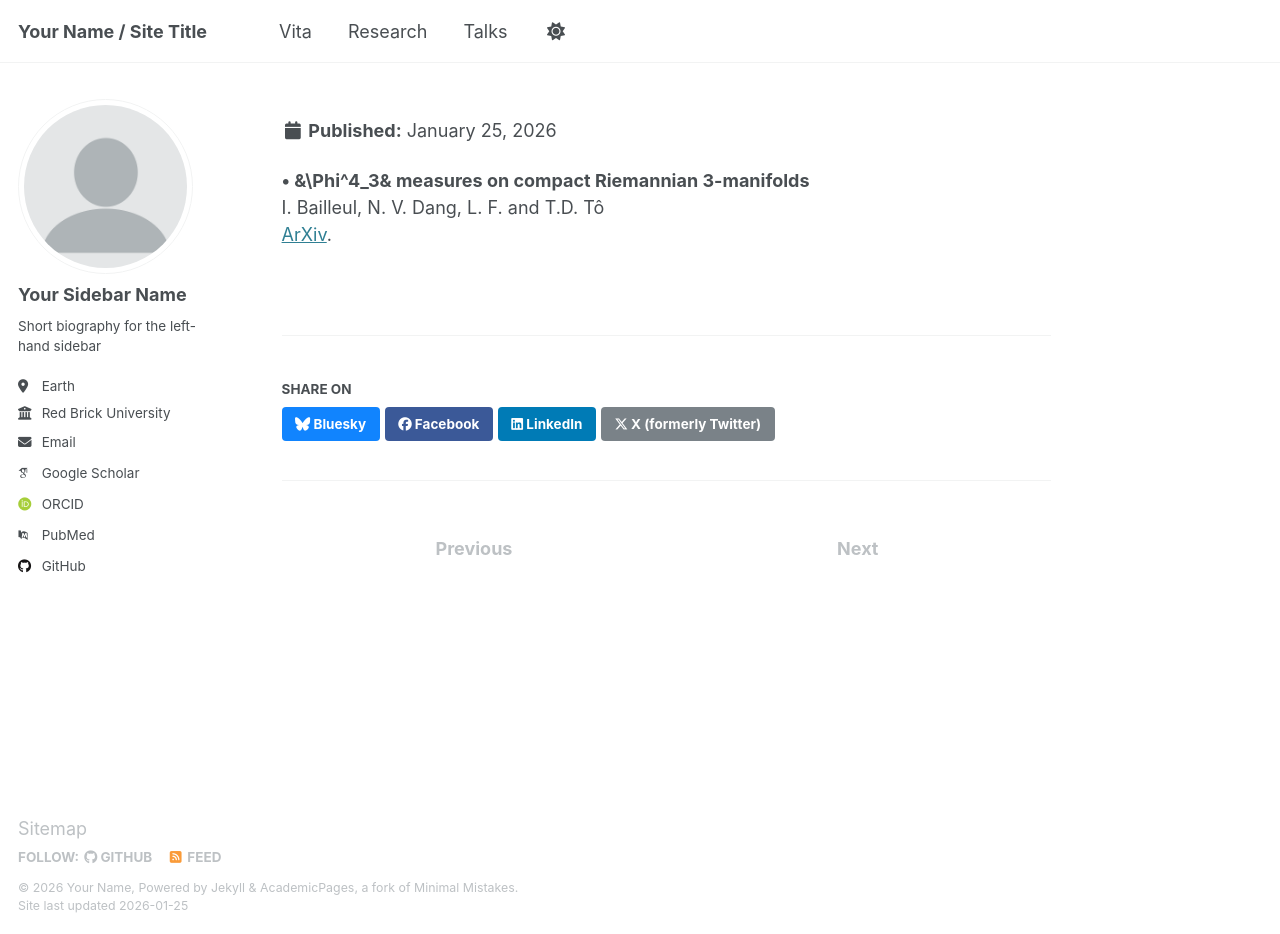
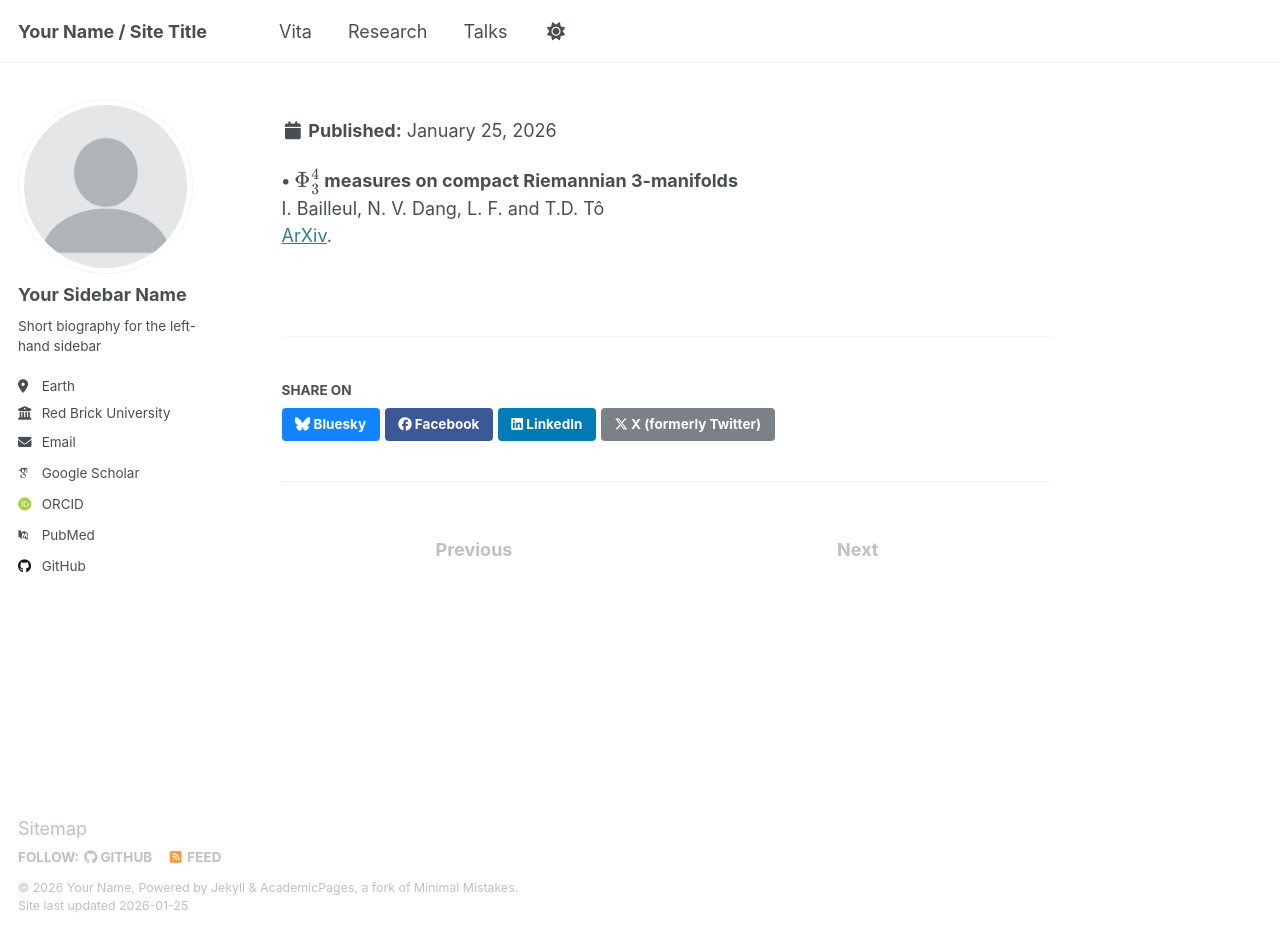
Before and after one commit to leonardferdinand/leonardferdinand.github.io, a Jekyll site: the page built from _publications/2023-phi43Main.md, in a window 1280 px wide and 934 px high. Built offline with Jekyll 4.4.1, drawn with Linux system fonts in a browser that asks for light colours; some web fonts are replaced.

```diff
--- a/_publications/2023-phi43Main.md
+++ b/_publications/2023-phi43Main.md
@@ -6,4 +6,4 @@ order: 1
 ---
 
 
- <b> &#8226; &\Phi^4_3& measures on compact Riemannian 3-manifolds</b> <br>I. Bailleul, N. V. Dang, L. F. and T.D. Tô<br> <a href='https://arxiv.org/abs/2304.10185' target='_blank'>ArXiv</a>.
+ <b> &#8226; $\Phi^4_3$ measures on compact Riemannian 3-manifolds</b> <br>I. Bailleul, N. V. Dang, L. F. and T.D. Tô<br> <a href='https://arxiv.org/abs/2304.10185' target='_blank'>ArXiv</a>.
```
